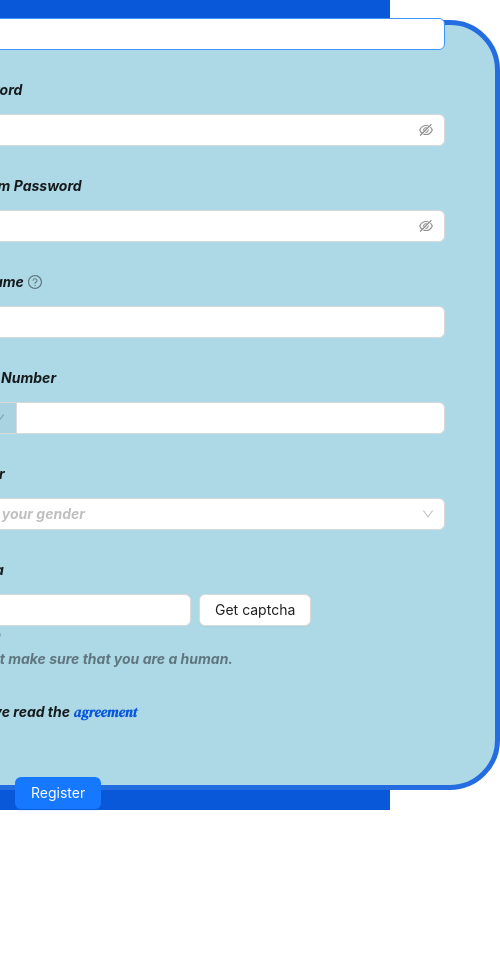
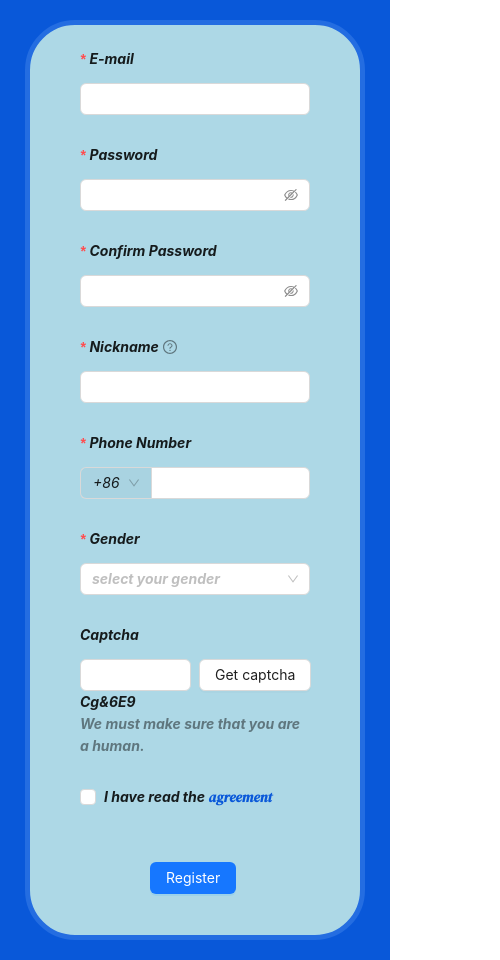
Before and after one commit to ibrahimMohs/Final-React-Project, a React (Create React App) app: page /RegisterPage in a window 390 px wide. Shown: the whole page, 500 px wide, since content can reach past the window. Before the commit the page ends 844 px from the top, so only its background shows below. Built offline with nearby package versions, Linux system fonts and the light colour scheme.

Commit message:
Some changes Mobile Version of RegisterPage

```diff
--- a/src/components/RegisterPage/RegisterPage.scss
+++ b/src/components/RegisterPage/RegisterPage.scss
@@ -56,3 +56,13 @@ $font-family:'DM Serif Display', serif;
   }
 
 }
+
+@media screen and (max-width:450px){
+  .form-part{
+    width: 230px;
+  }
+  .all-forms{
+    height: 920px !important;
+  }
+
+}
```
